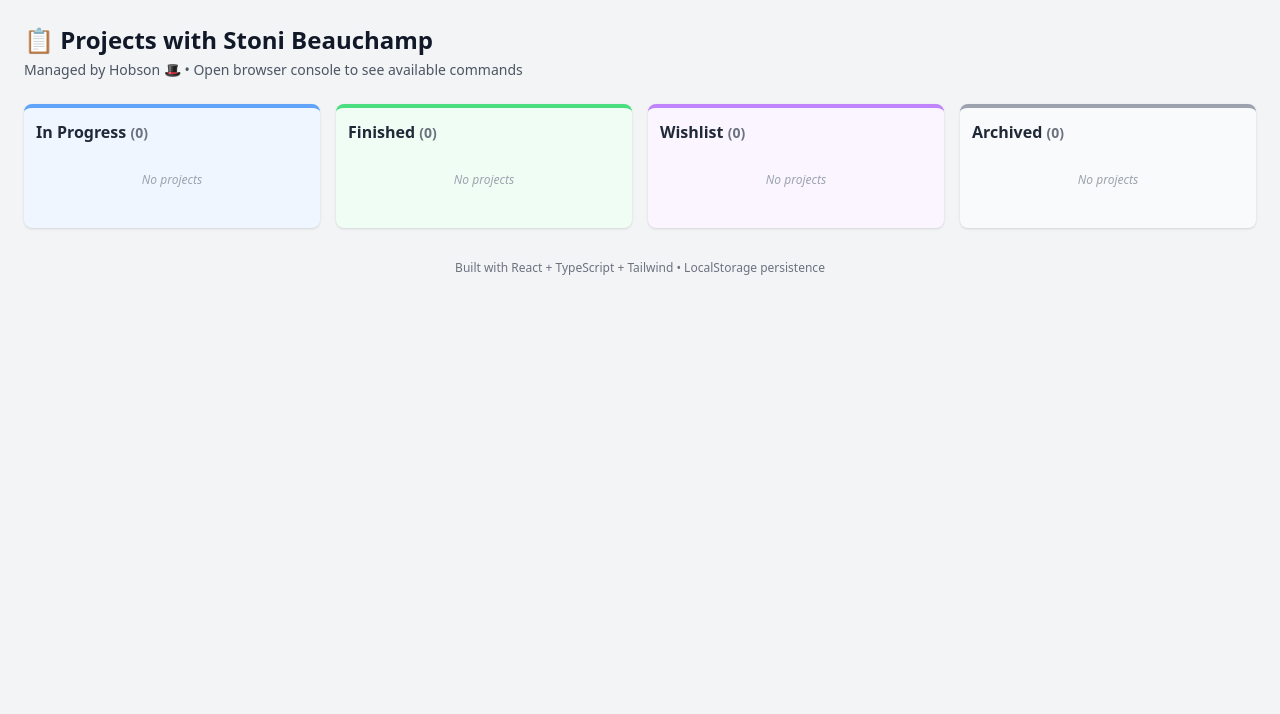
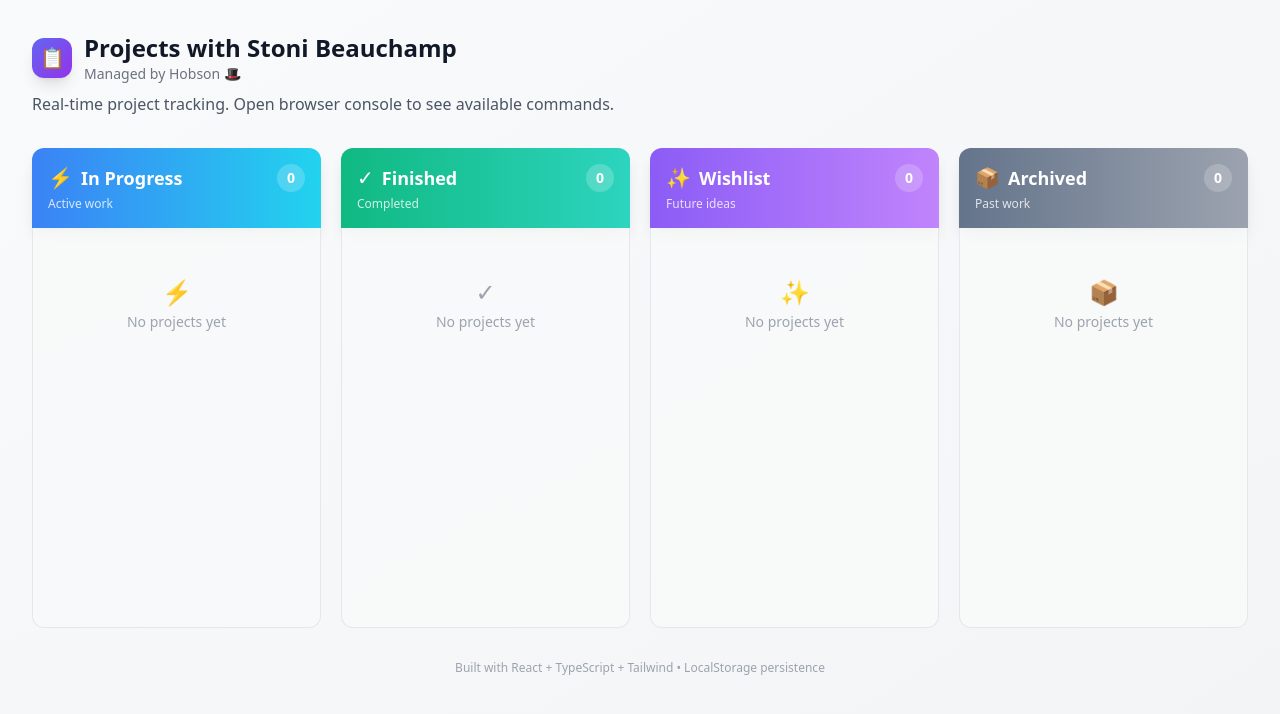
Before and after one commit to hobsonbot316/kanban-stoni, a React (Vite) app: page / in a window 1280 px wide. Shown: the top 714 px of the page. Built offline with nearby package versions, Linux system fonts and the light colour scheme.

Commit message:
Improve visual design: gradient headers, better cards, modern styling

```diff
--- a/src/App.tsx
+++ b/src/App.tsx
@@ -25,7 +25,6 @@ function App() {
   }, [projects])
 
   // === HOBSON CONTROL FUNCTIONS ===
-  // These are exposed for Hobson to manage projects programmatically
 
   const addProject = useCallback((project: Omit<Project, 'id' | 'createdAt' | 'updatedAt'>) => {
     const now = new Date().toISOString()
@@ -36,6 +35,7 @@ function App() {
       updatedAt: now,
     }
     setProjects((prev) => [...prev, newProject])
+    console.log('🎩 Added project:', newProject.title)
     return newProject.id
   }, [])
 
@@ -45,6 +45,7 @@ function App() {
         p.id === projectId ? { ...p, stage: newStage, updatedAt: new Date().toISOString() } : p
       )
     )
+    console.log('🎩 Moved project to:', newStage)
   }, [])
 
   const updateProject = useCallback((projectId: string, updates: Partial<Omit<Project, 'id' | 'createdAt'>>) => {
@@ -84,19 +85,31 @@ function App() {
   }, [addProject, moveProject, updateProject, archiveProject, deleteProject, getProjectsByStage, projects])
 
   return (
-    <div className="min-h-screen bg-gray-100">
-      <div className="p-4 md:p-6 max-w-7xl mx-auto">
-        <header className="mb-6">
-          <h1 className="text-2xl font-bold text-gray-900">📋 Projects with Stoni Beauchamp</h1>
-          <p className="text-sm text-gray-600 mt-1">
-            Managed by Hobson 🎩 • Open browser console to see available commands
+    <div className="min-h-screen bg-gradient-to-br from-gray-50 to-gray-100">
+      <div className="p-4 md:p-8 max-w-7xl mx-auto">
+        {/* Header */}
+        <header className="mb-8">
+          <div className="flex items-center gap-3 mb-2">
+            <div className="w-10 h-10 bg-gradient-to-br from-indigo-500 to-purple-600 rounded-xl flex items-center justify-center text-white text-xl shadow-lg">
+              📋
+            </div>
+            <div>
+              <h1 className="text-2xl font-bold text-gray-900">Projects with Stoni Beauchamp</h1>
+              <p className="text-sm text-gray-500">Managed by Hobson 🎩</p>
+            </div>
+          </div>
+          <p className="text-gray-600 ml-13 pl-13">
+            Real-time project tracking. Open browser console to see available commands.
           </p>
         </header>
 
         <Board projects={projects} />
 
-        <footer className="mt-8 text-xs text-gray-500 text-center">
-          Built with React + TypeScript + Tailwind • LocalStorage persistence
+        {/* Footer */}
+        <footer className="mt-8 text-center">
+          <p className="text-xs text-gray-400">
+            Built with React + TypeScript + Tailwind • LocalStorage persistence
+          </p>
         </footer>
       </div>
     </div>
--- a/src/components/Board.tsx
+++ b/src/components/Board.tsx
@@ -3,6 +3,29 @@ import Column from './Column'
 import { Project, Stage } from '../types'
 
 const stages: Stage[] = ['In Progress', 'Finished', 'Wishlist', 'Archived']
+
+const stageConfig: Record<Stage, { color: string; icon: string; description: string }> = {
+  'In Progress': {
+    color: 'from-blue-500 to-cyan-400',
+    icon: '⚡',
+    description: 'Active work'
+  },
+  'Finished': {
+    color: 'from-emerald-500 to-teal-400',
+    icon: '✓',
+    description: 'Completed'
+  },
+  'Wishlist': {
+    color: 'from-violet-500 to-purple-400',
+    icon: '✨',
+    description: 'Future ideas'
+  },
+  'Archived': {
+    color: 'from-slate-500 to-gray-400',
+    icon: '📦',
+    description: 'Past work'
+  },
+}
 
 interface BoardProps {
   projects: Project[]
@@ -10,12 +33,13 @@ interface BoardProps {
 
 export default function Board({ projects }: BoardProps) {
   return (
-    <div className="flex flex-col md:flex-row gap-4">
+    <div className="grid grid-cols-1 md:grid-cols-2 lg:grid-cols-4 gap-5">
       {stages.map((stage) => (
         <Column
           key={stage}
           stage={stage}
           projects={projects.filter((p) => p.stage === stage)}
+          config={stageConfig[stage]}
         />
       ))}
     </div>
--- a/src/components/Card.tsx
+++ b/src/components/Card.tsx
@@ -5,48 +5,64 @@ interface CardProps {
   project: Project
 }
 
-const priorityColors = {
-  High: 'bg-red-500',
-  Medium: 'bg-amber-500',
-  Low: 'bg-emerald-500',
+const priorityConfig = {
+  High: { color: 'bg-rose-500', light: 'bg-rose-50 text-rose-700', label: 'High' },
+  Medium: { color: 'bg-amber-500', light: 'bg-amber-50 text-amber-700', label: 'Medium' },
+  Low: { color: 'bg-emerald-500', light: 'bg-emerald-50 text-emerald-700', label: 'Low' },
 }
 
 export default function Card({ project }: CardProps) {
+  const priority = project.priority ? priorityConfig[project.priority] : null
+
   return (
-    <div className="border p-3 rounded bg-white shadow-sm hover:shadow-md transition-shadow">
-      <div className="flex items-start justify-between gap-2">
-        <div className="flex-1 min-w-0">
-          <div className="font-medium text-gray-900 truncate">{project.title}</div>
-          {project.description && (
-            <div className="text-xs text-gray-600 mt-1 line-clamp-2">{project.description}</div>
-          )}
-        </div>
-        {project.priority && (
-          <div
-            className={`text-xs px-2 py-0.5 rounded text-white font-medium shrink-0 ${priorityColors[project.priority]}`}
-          >
-            {project.priority}
-          </div>
+    <div className="group bg-white rounded-lg p-4 shadow-sm hover:shadow-md transition-all duration-200 border border-gray-100 hover:border-gray-200">
+      {/* Header with Priority */}
+      <div className="flex items-start justify-between gap-3">
+        <h3 className="font-semibold text-gray-900 leading-tight">{project.title}</h3>
+        {priority && (
+          <span className={`shrink-0 text-[10px] font-bold px-2 py-0.5 rounded-full uppercase tracking-wide ${priority.light}`}>
+            {priority.label}
+          </span>
         )}
       </div>
 
-      {(project.tags?.length || project.dueDate) && (
-        <div className="mt-2 flex items-center justify-between text-xs text-gray-500">
-          <div className="flex flex-wrap gap-1">
-            {project.tags?.map((t) => (
-              <span key={t} className="text-purple-600 bg-purple-100 px-1.5 py-0.5 rounded">
-                #{t}
-              </span>
-            ))}
-          </div>
-          {project.dueDate && (
-            <div className="text-gray-400 shrink-0">{project.dueDate}</div>
-          )}
+      {/* Description */}
+      {project.description && (
+        <p className="text-sm text-gray-600 mt-2 line-clamp-2 leading-relaxed">
+          {project.description}
+        </p>
+      )}
+
+      {/* Tags */}
+      {project.tags && project.tags.length > 0 && (
+        <div className="flex flex-wrap gap-1.5 mt-3">
+          {project.tags.map((tag) => (
+            <span
+              key={tag}
+              className="text-xs px-2 py-0.5 bg-indigo-50 text-indigo-600 rounded-md font-medium"
+            >
+              {tag}
+            </span>
+          ))}
         </div>
       )}
 
-      <div className="mt-2 text-[10px] text-gray-400">
-        Updated: {new Date(project.updatedAt).toLocaleDateString()}
+      {/* Footer with Due Date and Updated Time */}
+      <div className="flex items-center justify-between mt-3 pt-3 border-t border-gray-100">
+        {project.dueDate ? (
+          <div className="flex items-center gap-1.5 text-xs text-gray-500">
+            <svg className="w-3.5 h-3.5" fill="none" stroke="currentColor" viewBox="0 0 24 24">
+              <path strokeLinecap="round" strokeLinejoin="round" strokeWidth={2} d="M8 7V3m8 4V3m-9 8h10M5 21h14a2 2 0 002-2V7a2 2 0 00-2-2H5a2 2 0 00-2 2v12a2 2 0 002 2z" />
+            </svg>
+            <span>{new Date(project.dueDate).toLocaleDateString('en-US', { month: 'short', day: 'numeric' })}</span>
+          </div>
+        ) : (
+          <span></span>
+        )}
+
+        <span className="text-[10px] text-gray-400">
+          Updated {new Date(project.updatedAt).toLocaleDateString('en-US', { month: 'short', day: 'numeric' })}
+        </span>
       </div>
     </div>
   )
--- a/src/components/Column.tsx
+++ b/src/components/Column.tsx
@@ -5,27 +5,35 @@ import Card from './Card'
 interface ColumnProps {
   stage: Stage
   projects: Project[]
+  config: { color: string; icon: string; description: string }
 }
 
-const stageColors: Record<Stage, string> = {
-  'In Progress': 'border-blue-400 bg-blue-50',
-  'Finished': 'border-green-400 bg-green-50',
-  'Wishlist': 'border-purple-400 bg-purple-50',
-  'Archived': 'border-gray-400 bg-gray-50',
-}
+export default function Column({ stage, projects, config }: ColumnProps) {
+  return (
+    <div className="flex flex-col">
+      {/* Column Header */}
+      <div className={`rounded-t-xl bg-gradient-to-r ${config.color} p-4 text-white shadow-lg`}>
+        <div className="flex items-center justify-between">
+          <div className="flex items-center gap-2">
+            <span className="text-xl">{config.icon}</span>
+            <h2 className="font-bold text-lg">{stage}</h2>
+          </div>
+          <span className="bg-white/20 px-2.5 py-1 rounded-full text-sm font-semibold">
+            {projects.length}
+          </span>
+        </div>
+        <p className="text-white/80 text-xs mt-1">{config.description}</p>
+      </div>
 
-export default function Column({ stage, projects }: ColumnProps) {
-  return (
-    <div className={`rounded-lg shadow p-3 flex-1 min-w-[220px] border-t-4 ${stageColors[stage]}`}>
-      <h2 className="font-semibold mb-3 text-gray-800">
-        {stage} <span className="text-sm text-gray-500">({projects.length})</span>
-      </h2>
-      <div className="space-y-2 min-h-[60px]">
-        {projects.map((project) => (
-          <Card key={project.id} project={project} />
-        ))}
-        {projects.length === 0 && (
-          <div className="text-xs text-gray-400 italic text-center py-4">No projects</div>
+      {/* Cards Container */}
+      <div className="flex-1 bg-gray-50/80 rounded-b-xl p-3 min-h-[400px] space-y-3 border-x border-b border-gray-200">
+        {projects.length === 0 ? (
+          <div className="flex flex-col items-center justify-center h-32 text-gray-400">
+            <span className="text-2xl mb-1">{config.icon}</span>
+            <span className="text-sm">No projects yet</span>
+          </div>
+        ) : (
+          projects.map((project) => <Card key={project.id} project={project} />)
         )}
       </div>
     </div>
```
Also changed, not shown: 1 other file (tests, documents, lock files or other folders).
